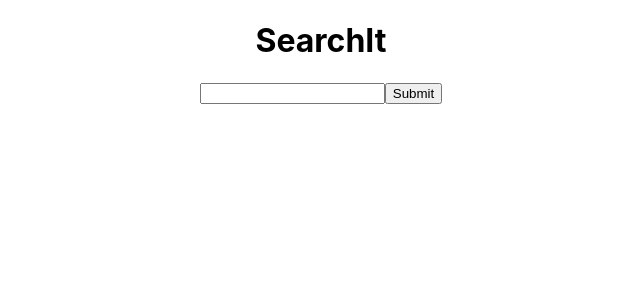
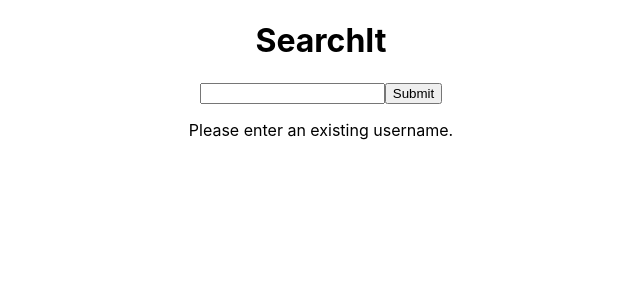
Before and after one commit to kajoban/SearchIt, a React (Create React App) app in the folder reddit-clone/: page / in a window 1280 px wide. Shown: the top 300 px of the page, without its empty margins (319-959 px from the left). Built offline with nearby package versions, Linux system fonts and the light colour scheme.

Commit message:
added error component

```diff
--- a/reddit-clone/src/js/components/CommentList.js
+++ b/reddit-clone/src/js/components/CommentList.js
@@ -1,7 +1,8 @@
 import React from 'react';
 import { connect } from 'react-redux';
-import Comment from './Comment'
-import uuidv4 from 'uuid/v4'
+import Comment from './Comment';
+import Error from './Error';
+import uuidv4 from 'uuid/v4';
 
 const mapStateToProps = (state) => { //there is a problem here
     console.log('this is the state in comment list')
@@ -12,6 +13,11 @@ const mapStateToProps = (state) => { //there is a problem here
 }
 
 const List = (props) => {
+    if(props.data.length == 0){
+        return(
+            <Error/>
+        )
+    }
     return (
         props.data.map(
             (child) =>
--- /dev/null
+++ b/reddit-clone/src/js/components/Error.js
@@ -0,0 +1,11 @@
+import React from 'react';
+
+const Error = (props) => {
+    return(
+        <div>
+            <p>Please enter an existing username.</p>
+        </div>
+    )
+}
+
+export default Error;
--- a/reddit-clone/src/js/components/SearchBox.js
+++ b/reddit-clone/src/js/components/SearchBox.js
@@ -34,6 +34,8 @@ class SearchBox extends React.Component{
             })
             .catch((error) => {
                 console.log(error)
+                let comments = [];
+                this.props.addData(comments);
             });
     }
 
```
